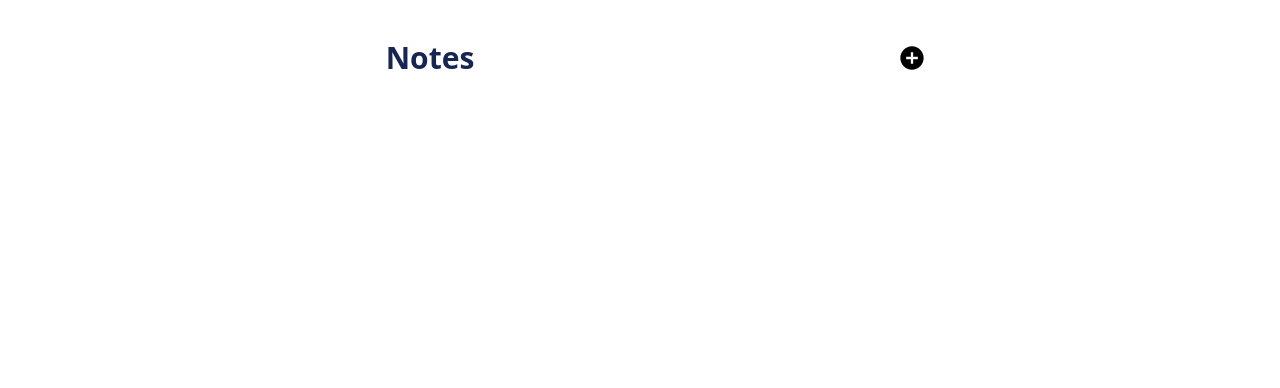
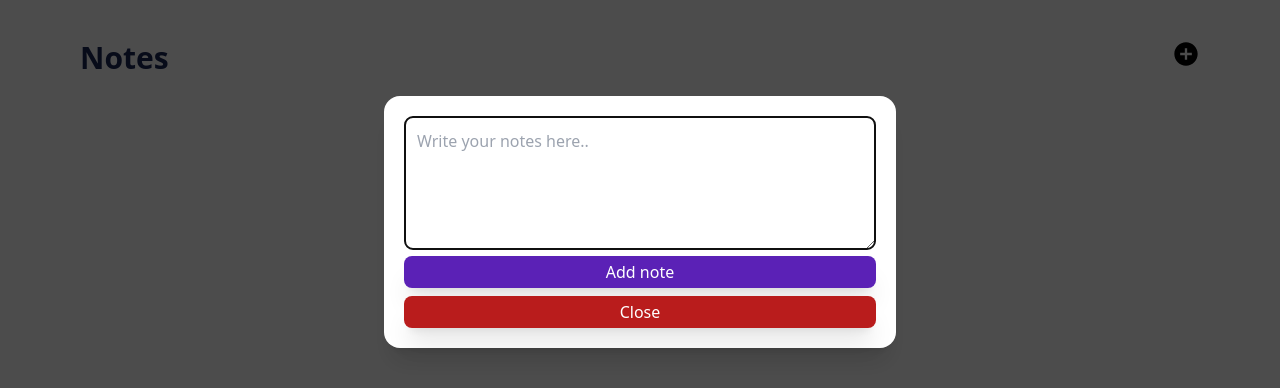
Before and after one commit to Omaribz/Notes-App, a React (Vite) app: page / in a window 1280 px wide. Shown: the top 388 px of the page. Built offline with nearby package versions, Linux system fonts and the light colour scheme.

Commit message:
Last commit

```diff
--- a/package.json
+++ b/package.json
@@ -10,6 +10,7 @@
     "preview": "vite preview"
   },
   "dependencies": {
+    "@headlessui/react": "^1.7.18",
     "react": "^18.2.0",
     "react-dom": "^18.2.0",
     "react-icons": "^4.9.0"
--- a/src/App.jsx
+++ b/src/App.jsx
@@ -2,11 +2,7 @@ import NotesCard from "./components/NotesCard";
 
 function App() {
   return (
-    <>
-      <div className="flex justify-between md:items-center md:justify-between">
         <NotesCard />
-      </div>
-    </>
   );
 }
 
--- a/src/components/NotesCard.jsx
+++ b/src/components/NotesCard.jsx
@@ -1,9 +1,10 @@
 import { useState } from "react";
 import { MdAddCircle } from "react-icons/md";
-// import { IoMdClose } from "react-icons/io";
+import { Dialog } from '@headlessui/react';
 
 const NotesCard = () => {
-  const [isModalOpen, setModalOpen] = useState(false);
+
+  const [isModalOpen, setModalOpen] = useState(true);
 
   const openNotesModal = () => {
     setModalOpen(true);
@@ -42,15 +43,20 @@ const NotesCard = () => {
   };
 
   return (
-    <div className="block mx-auto">
-      <div className=" mx-auto flex justify-between items-center mt-10 ml-8 space-x-20 lg:space-x-96">
-        <h1 className="text-3xl text-blue-950 font-bold mr-20 sm:mr-10">Notes</h1>
+    <div className="flex-col">
+      <div className=" flex justify-between mt-10 mx-10 lg:mx-20">
+        <h1 className="text-3xl text-blue-950 font-bold">Notes</h1>
         <MdAddCircle className="size-7" onClick={openNotesModal} />
       </div>
 
-      {isModalOpen && (
-        <div className="flex items-center justify-center mt-10">
-          <div className=" mx-auto rounded-2xl bg-white shadow-xl p-5 max-w-md w-full">
+      <Dialog
+        open={isModalOpen}
+        onClose={closeNotesModal}
+        className="relative z-50"
+      >
+        <div className="fixed inset-0 bg-black/70" aria-hidden="true">
+        <div className="flex mt-24">
+          <div className="rounded-2xl bg-white shadow-xl p-5  mx-auto max-w-lg w-11/12">
             <form>
               <textarea
                 placeholder="Write your notes here.."
@@ -61,11 +67,11 @@ const NotesCard = () => {
                 onChange={handleNoteChange}
                 value={newNote}
               />
-              {newNote && newNote.length <= 4 && <p className="text-red-500 mb-2">Notes should be greater than 4</p>}
-              {newNote && newNote.length > 120 && <p className="text-red-500 mb-2">notes should not be greater than 120</p>}
+              {newNote && newNote.length <= 4 && <p className="text-red-500 mb-2">Notes should be atleast 4 characters</p>}
+              {newNote && newNote.length > 120 && <p className="text-red-500 mb-2">Notes should be utmost 120 characters</p>}
               <button
                 type="submit"
-                className="w-full rounded-lg shadow-xl py-1 text-white bg-violet-800 hover:bg-violet-600"
+                className="w-full rounded-lg shadow-xl py-1 text-white bg-violet-800 hover:bg-violet-600 disabled:bg-slate-300"
                 onClick={() =>{
                   addNote(),
                   closeNotesModal()
@@ -85,12 +91,14 @@ const NotesCard = () => {
             </form>
           </div>
         </div>
-      )}
-      <div className="grid grid-cols-1 sm:grid-cols-2 md:grid-cols-3 lg:grid-cols-4 gap-4">
+        </div>
+        </Dialog>
+
+      <div className="grid grid-cols-1 sm:grid-cols-2 md:grid-cols-3 lg:grid-cols-4 gap-3">
         {notes.map((note) => (
           <div
             key={note.id}
-            className={`relative m-4 p-2 rounded-lg shadow-lg ${note.color} w-[250px] h-[250px] mt-10`}
+            className={`relative mx-auto p-2 rounded-lg ${note.color} w-[250px] h-[250px] mt-4`}
           >
             <p className="text-lg font-semibold break-words">{note.content}</p>
             <p className="absolute bottom-5 text-sm font-semibold text-gray-600 ">{note.time}</p>
```
Also changed, not shown: 1 other file (tests, documents, lock files or other folders).
